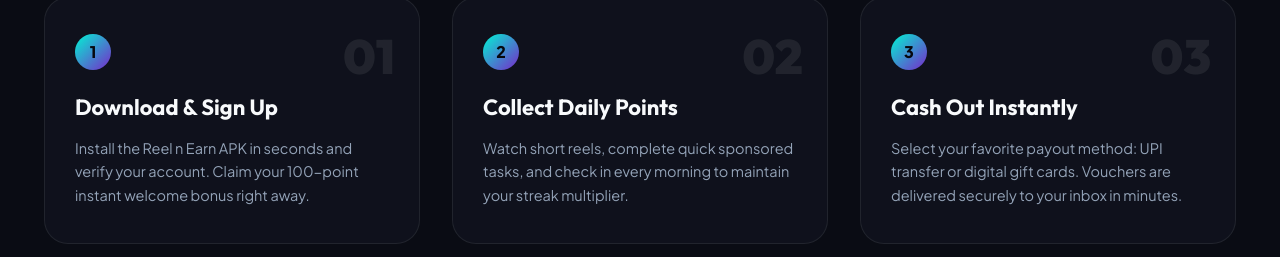
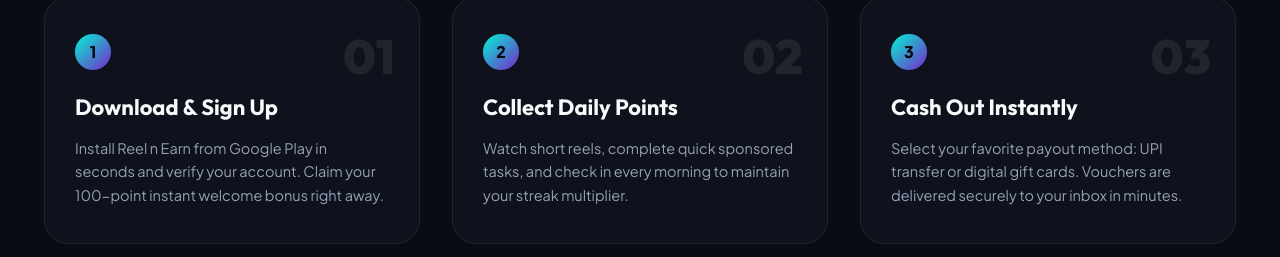
Before and after one commit to quizedguy-art/geng-rewards-privacy-policy, a plain HTML site: page index.html in a window 1280 px wide. Shown: the part 2091-2348 px from the top of the page. Drawn offline with Linux system fonts and the light colour scheme.

Commit message:
Update download copy to Google Play

```diff
--- a/index.html
+++ b/index.html
@@ -967,7 +967,7 @@
                     <span class="step-num">01</span>
                     <div class="step-badge">1</div>
                     <h3>Download & Sign Up</h3>
-                    <p>Install the Reel n Earn APK in seconds and verify your account. Claim your 100-point instant welcome bonus right away.</p>
+                    <p>Install Reel n Earn from Google Play in seconds and verify your account. Claim your 100-point instant welcome bonus right away.</p>
                 </div>
                 <div class="step-card">
                     <span class="step-num">02</span>
```
Also changed, not shown: public/index.html (+1 -1 lines).
